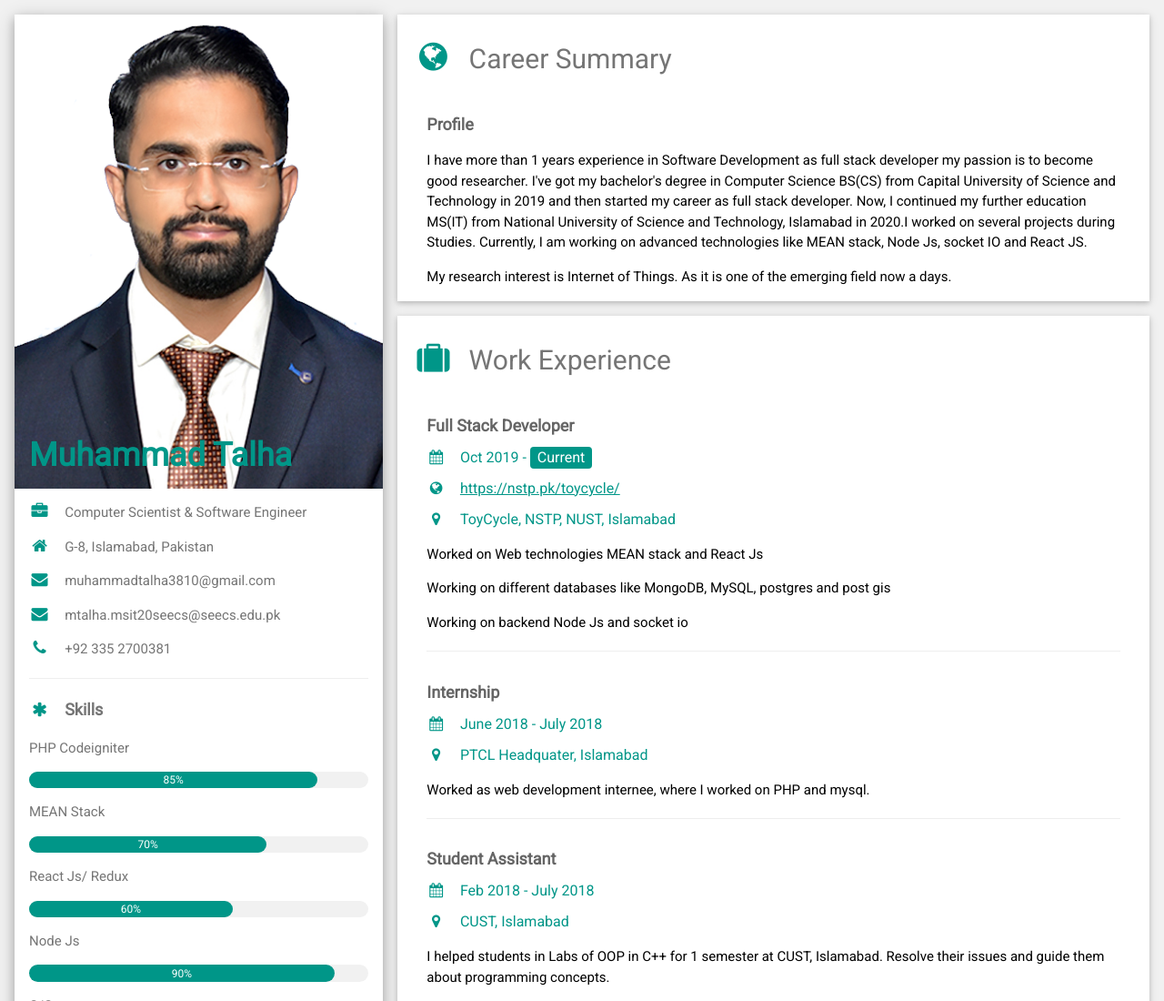
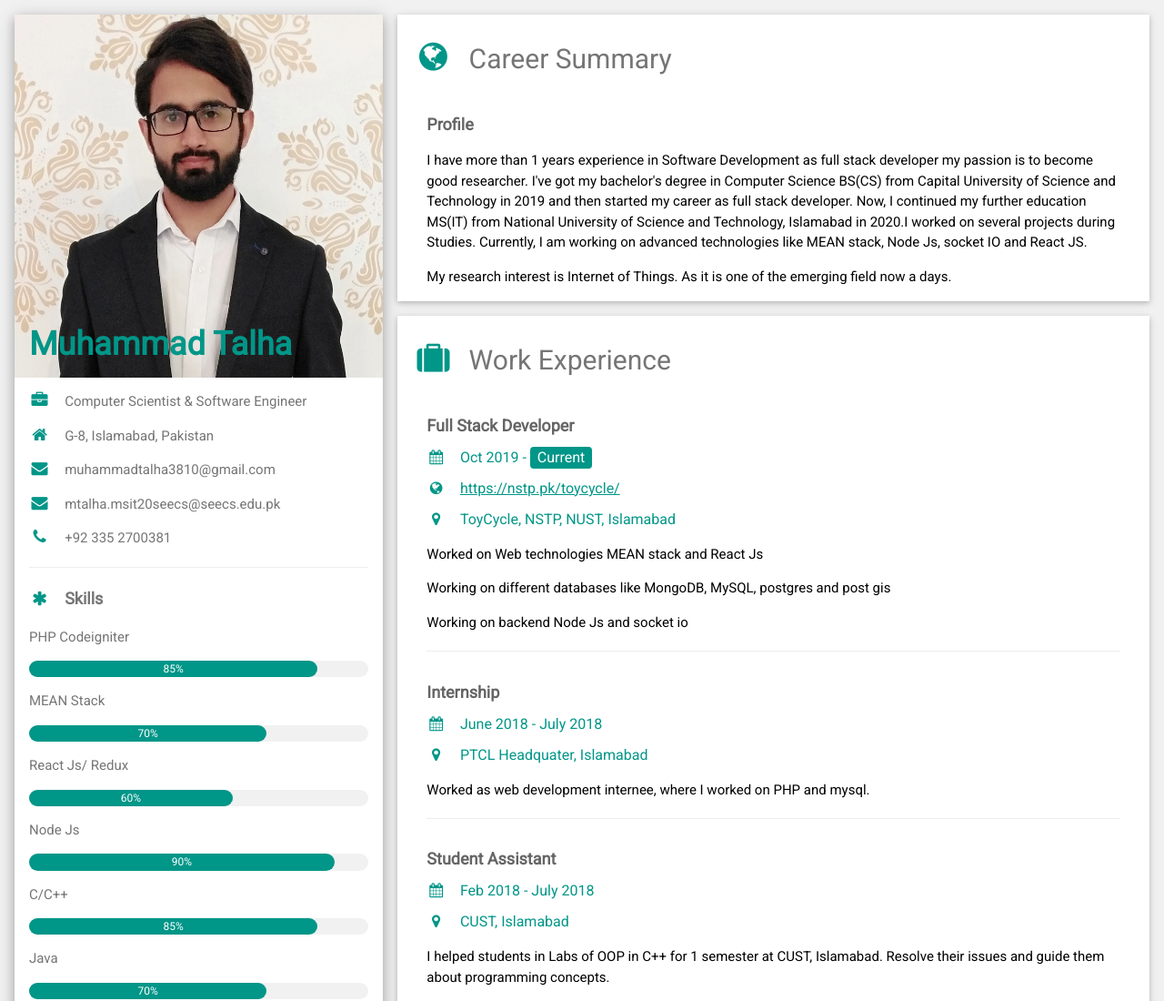
Before and after one commit to iMuhammadTalha/iMuhammadTalha.github.io, a plain HTML site: page index.html in a window 1280 px wide. Shown: the top 1100 px of the page at 91% size. Drawn offline with nearby package versions, Linux system fonts and the light colour scheme.

Commit message:
Change pic

```diff
--- a/index.html
+++ b/index.html
@@ -22,7 +22,7 @@ html,body,h1,h2,h3,h4,h5,h6 {font-family: "Roboto", sans-serif}
 
       <div class="w3-white w3-text-grey w3-card-4">
         <div class="w3-display-container">
-          <img src="MTalha.png" style="width:100%" alt="Avatar">
+          <img src="M.Talha.jpg" style="width:100%" alt="Avatar">
           <div class="w3-display-bottomleft w3-container w3-text-teal ">
             <h1><b>Muhammad Talha</b></h1>
           </div>
```
Also changed, not shown: M.Talha.jpg (added).
